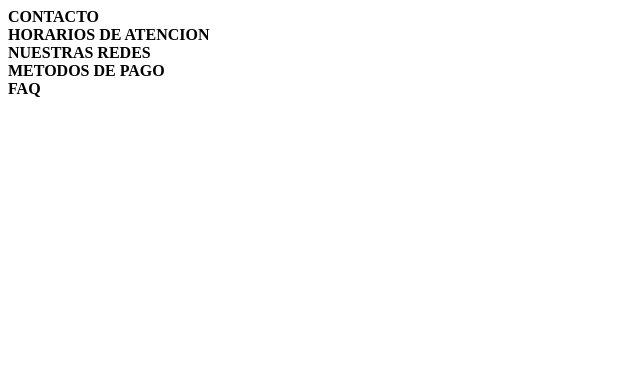
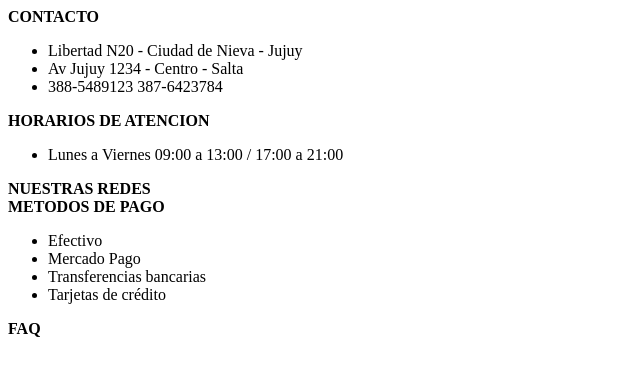
Before and after one commit to choqooz/grupo_4_eCommerceApp, a website: page uhSabadu/views/home.html in a window 1280 px wide. Shown: the whole page, without its empty margins (0-640 px from the left). Drawn offline with Linux system fonts and the light colour scheme.

Commit message:
finalizando texto de footer

```diff
--- a/uhSabadu/views/home.html
+++ b/uhSabadu/views/home.html
@@ -15,15 +15,47 @@
     <footer>
         <section>
             <strong>CONTACTO</strong>
+            <ul>
+                <li>
+                    Libertad N20 - Ciudad de Nieva - Jujuy
+                </li>
+                <li>
+                    Av Jujuy 1234 - Centro - Salta
+                </li>
+                <li>
+                    388-5489123
+                    387-6423784
+                </li>
+            </ul>
         </section>
         <section>
             <strong>HORARIOS DE ATENCION</strong>
+            <ul>
+                <li>
+                    Lunes a Viernes 09:00 a 13:00 /
+                    17:00 a 21:00
+                </li>
+            </ul>
         </section>
         <section>
             <strong>NUESTRAS REDES</strong>
         </section>
         <section>
             <strong>METODOS DE PAGO</strong>
+            <ul>
+                <li>
+                    Efectivo
+                </li>
+                <li>
+                    Mercado Pago
+                </li>
+                <li>
+                    Transferencias bancarias
+                </li>
+                <li>
+                    Tarjetas de crédito
+                </li>
+            </ul>
         </section>
         <section>
             <strong>FAQ</strong>
```
